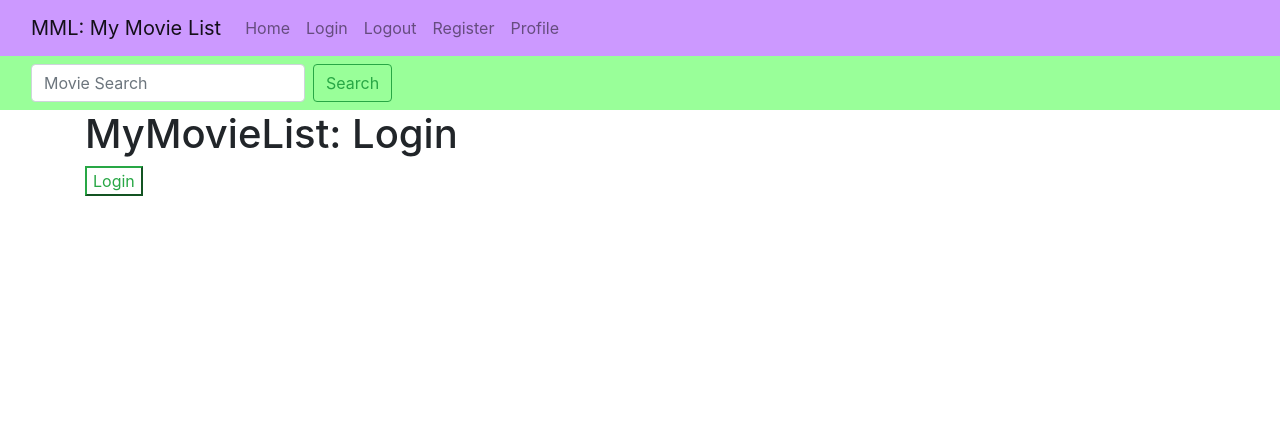
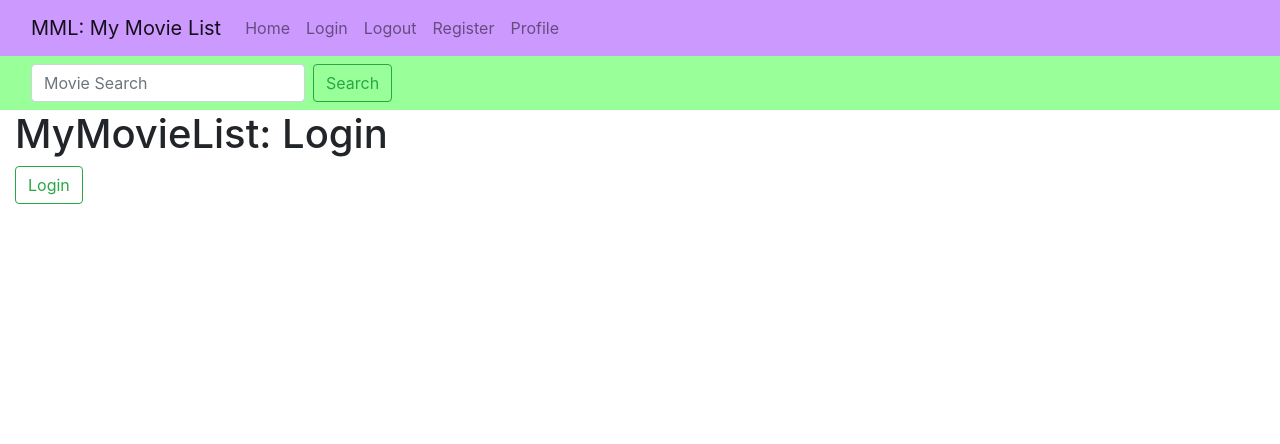
Before and after one commit to Cardboy777/MyMovieList, a Django app: template mymovielist/accounts/templates/accounts/login.html in a window 1280 px wide. Shown: the top 444 px of the page. Run offline with Django 3.2, Linux system fonts and the light colour scheme; the template is opened without the code that fills it, so the values that code supplies are empty; some libraries are stand-ins or nearby versions.

Commit message:
Cleaned Login.html

```diff
--- a/mymovielist/accounts/templates/accounts/login.html
+++ b/mymovielist/accounts/templates/accounts/login.html
@@ -3,11 +3,11 @@
 <title>Login</title>
 {%endblock%}
 {%block body%}
-<div class=container>
+<div class="container-fluid">
   <form method="post">
     <h1 class="text-md-left">MyMovieList: Login</h1>
     {% csrf_token %}
     {{ form.as_p }}
-    <button class="btn-outline-success" type="submit">Login</button>
+    <button class="btn btn-outline-success" type="submit">Login</button>
 </div>
 {%endblock%}
```
Also changed, not shown: mymovielist/db.sqlite3.
